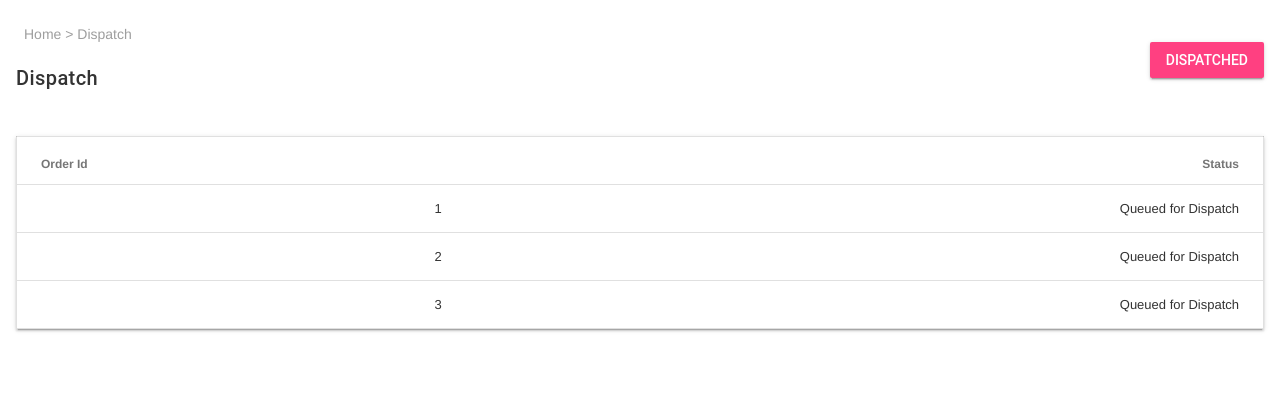
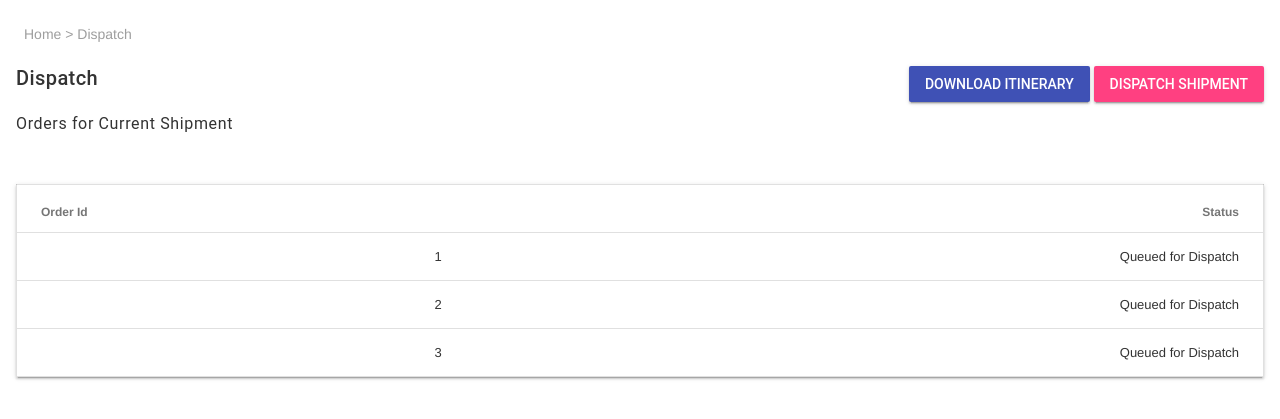
Before and after one commit to WaqasAliAbbasi/PropelSystems, a Django app: page /dispatch/ in a window 1280 px wide. Shown: the part 64-483 px from the top of the page. Run offline with Django 3.2, Linux system fonts and the light colour scheme; data comes from the database, SQL or seed files in the repository; both versions use the stored data as it was after the commit; some libraries are stand-ins or nearby versions.

Commit message:
Dispatch shipment

```diff
--- a/dispatch/templates/dispatch/index.html
+++ b/dispatch/templates/dispatch/index.html
@@ -11,10 +11,16 @@
             <h5>
             Dispatch
             </h5>
+            <h6>
+            Orders for Current Shipment
+            </h6>
         </div>
         <div class="mdl-cell mdl-cell--6-col" align="right" style="margin: auto">
-            <button id="dispatched" class="mdl-button mdl-js-button mdl-button--raised mdl-button--accent">
-            Dispatched
+            <button onclick="location.href='/dispatch/get_itinerary'" id="get-itinerary" class="mdl-button mdl-js-button mdl-button--raised mdl-button--colored">
+            Download Itinerary
+            </button>
+            <button id="dispatch-shipment" class="mdl-button mdl-js-button mdl-button--raised mdl-button--accent">
+            Dispatch Shipment
             </button>
         </div>
     </div>
@@ -42,4 +48,12 @@
     </div>
   </div>
 </main>
+<script>
+  $('#dispatch-shipment').on('click', function() {
+    $.post("/dispatch/dispatch_shipment", { csrfmiddlewaretoken: '{{ csrf_token }}' }, function( response ) {
+      alert(response);
+      location.reload();
+    });
+  });
+</script>
 {% endblock %}
--- a/dispatch/urls.py
+++ b/dispatch/urls.py
@@ -4,5 +4,7 @@ from . import views
 
 app_name = 'dispatch'
 urlpatterns = [
-    path('', views.index, name='index')
+    path('', views.index, name='index'),
+    path('dispatch_shipment', views.dispatch_shipment, name='dispatch_shipment'),
+    path('get_itinerary', views.get_itinerary, name='get_itinerary')
 ]
--- a/dispatch/views.py
+++ b/dispatch/views.py
@@ -1,11 +1,11 @@
+import csv
 from django.shortcuts import render
 from django.http import HttpResponse
-
 from home.models import Order
 
-# Create your views here.
-
-distancedict={
+DRONE_LOAD_CARRYING_CAPACITY = 25 * 1000
+ORDER_OVERHEAD_WEIGHT = 1.2 * 1000
+distance_dict={
     'Mui Wo Clinic': [('North Lamma Clinic',12.54),
     ('Peng Chau Clinic',4.68),
     ('Sok Kwu Wan Clinic', 15.32),
@@ -36,9 +36,45 @@ distancedict={
     'Ap Lei Chau Clinic':[('Queen Mary Hospital',3.79)]
 }
 
+def get_current_shipment():
+    orders = Order.objects.filter(status=Order.QUEUED_FOR_DISPATCH)
+    current_shipment = []
+    remaining_weight = DRONE_LOAD_CARRYING_CAPACITY
+    for order in orders:
+        order_weight = ORDER_OVERHEAD_WEIGHT
+        for order_item in order.orderitem_set.all():
+            order_weight += order_item.quantity * order_item.item.shipping_weight_grams
+        if order_weight < remaining_weight:
+            remaining_weight -= order_weight
+            current_shipment.append(order)
+        else:
+            break
+    return current_shipment
+
 def index(request):
-    orders = Order.objects.all()
+    current_shipment = get_current_shipment()
     context = {
-        'items': orders
+        'items': current_shipment
     }
     return render(request, 'dispatch/index.html', context)
+
+def dispatch_shipment(request):
+    if request.method == 'POST':
+        current_shipment = get_current_shipment()
+        for order in current_shipment:
+            order.status = Order.DISPATCHED
+            order.save()
+        return HttpResponse("Successfully dispatched shipments.")
+
+def get_itinerary(request):
+    response = HttpResponse(content_type='text/csv')
+    response['Content-Disposition'] = 'attachment;'
+
+    writer = csv.writer(response)
+    writer.writerow(['Location', 'Latitude', 'Longitude', 'Altitude'])
+
+    current_shipment = get_current_shipment()
+    for order in current_shipment:
+        writer.writerow([order.clinic.name, order.clinic.latitude, order.clinic.longitude, order.clinic.altitude_meters])
+
+    return response
--- a/home/models.py
+++ b/home/models.py
@@ -15,9 +15,17 @@ class Item(models.Model):
 class Clinic(models.Model):
     name = models.CharField(max_length=200)
     warehouse = models.ForeignKey(Warehouse, on_delete=models.CASCADE)
+    latitude = models.DecimalField(max_digits=9, decimal_places=6)
+    longitude = models.DecimalField(max_digits=9, decimal_places=6)
+    altitude_meters = models.PositiveIntegerField()
 
 class Order(models.Model):
-    status = models.IntegerField(choices=((1,'Queued for Processing'), (2,'Processing by Warehouse'), (3,'Queued for Dispatch'), (4,'Dispatched'), (5,'Delivered')), default=1)
+    QUEUED_FOR_PROCESSING = 1
+    PROCESSING_BY_WAREHOUSE = 2
+    QUEUED_FOR_DISPATCH = 3
+    DISPATCHED = 4
+    DELIVERED = 5
+    status = models.IntegerField(choices=((QUEUED_FOR_PROCESSING ,'Queued for Processing'), (PROCESSING_BY_WAREHOUSE,'Processing by Warehouse'), (QUEUED_FOR_DISPATCH,'Queued for Dispatch'), (DISPATCHED,'Dispatched'), (DELIVERED,'Delivered')), default=1)
     priority = models.IntegerField(choices=((1,'Low'),(2,'Medium'),(3,'High')), default=2)
     clinic = models.ForeignKey(Clinic, on_delete=models.CASCADE)
     time_placed = models.DateTimeField(auto_now_add=True, blank=True)
--- a/supplies/templates/cart/index.html
+++ b/supplies/templates/cart/index.html
@@ -62,9 +62,9 @@
 <script>
   $('#checkout').on('click', function() {
     const priority = $("#select_priority").val();
-        console.log(priority);
     $.post("/supplies/checkout", { csrfmiddlewaretoken: '{{ csrf_token }}', "priority": priority }, function( response ) {
       alert(response);
+      location.reload();
     });
     });
 </script>
--- a/supplies/templates/supplies/index.html
+++ b/supplies/templates/supplies/index.html
@@ -21,7 +21,7 @@
     <div class="mdl-grid">
       <div class="mdl-cell mdl-cell--12-col" align="center" style="padding: 5px">
         <div class="mdl-textfield mdl-js-textfield mdl-textfield--floating-label">
-          <select class="mdl-textfield__input" id="select_category" name="category">
+          <select class="mdl-textfield__input" id="select-category" name="category">
             {% if categories %}
             {% for category in categories %}
               <option value={{ category.id }} {% if category.id == category_id %} selected {% endif %}>{{ category.name }}</option>
@@ -102,6 +102,7 @@
   </div>
 </main>
 <script>
+  $('#select-category').on('change', function() {
     var loc = location.href;
     if (loc.indexOf("?") !== -1) {
       loc = loc.slice(0, loc.indexOf("?"))
```
Also changed, not shown: db.sqlite3, home/migrations/0006_auto_20181030_1020.py (added). Lines whose indentation alone changed are shown as unchanged.
